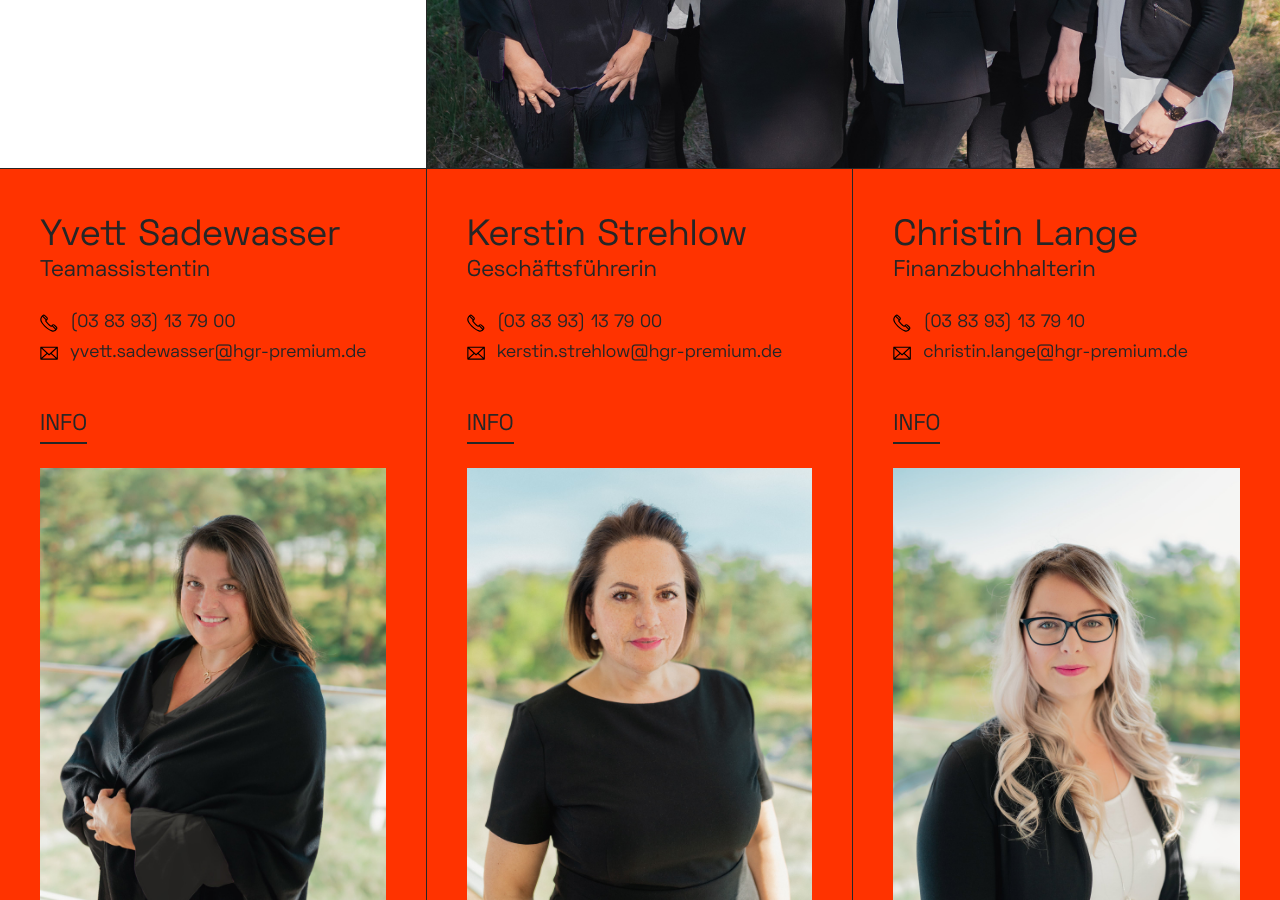
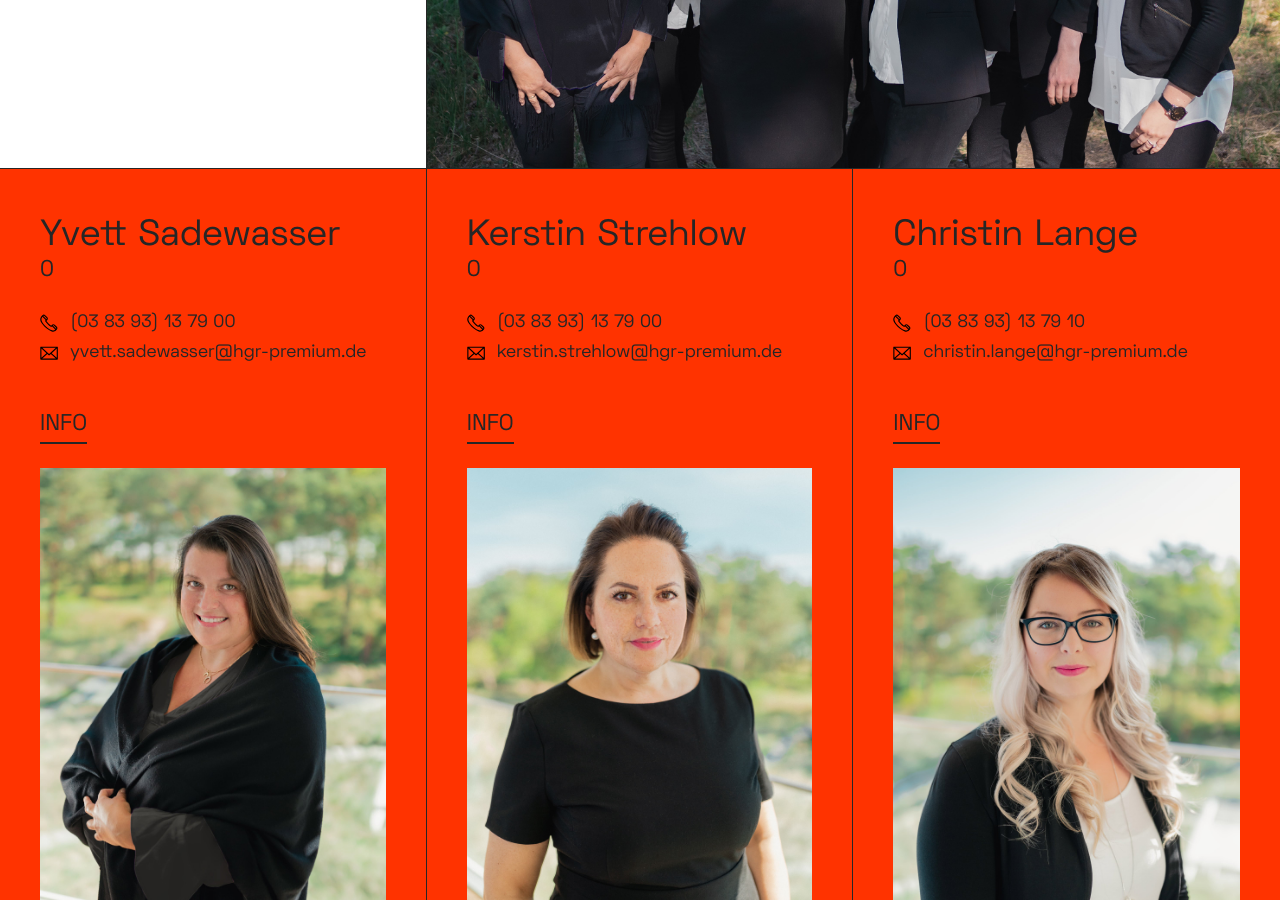
Before and after one commit to nikitasarejko/hgr, a Jekyll site: the page built from team.markdown, in a window 1280 px wide and 900 px high, scrolled down 578 px. Built offline with Jekyll 4.4.1, drawn with Linux system fonts in a browser that asks for light colours.

Commit message:
Updated Kerstin Strehlow and 3 other files

```diff
--- a/_team/christin-lange.markdown
+++ b/_team/christin-lange.markdown
@@ -1,6 +1,6 @@
 ---
 title: Christin Lange
-position: Finanzbuchhalterin
+position: 0
 portrait_image: "/uploads/christin-lange-portrait.jpg"
 telefon: "(03 83 93) 13 79 10"
 mail: christin.lange@hgr-premium.de
--- a/_team/kerstin-strehlow.markdown
+++ b/_team/kerstin-strehlow.markdown
@@ -1,6 +1,6 @@
 ---
 title: Kerstin Strehlow
-position: Geschäftsführerin
+position: 0
 portrait_image: "/uploads/kerstin-strehlow-portrait.jpg"
 telefon: "(03 83 93) 13 79 00"
 mail: kerstin.strehlow@hgr-premium.de
--- a/_team/yvett-sadewasser.markdown
+++ b/_team/yvett-sadewasser.markdown
@@ -1,6 +1,6 @@
 ---
 title: Yvett Sadewasser
-position: Teamassistentin
+position: 0
 portrait_image: "/uploads/yvett-sadewasser-portrait.jpg"
 telefon: "(03 83 93) 13 79 00"
 mail: yvett.sadewasser@hgr-premium.de
```
Also changed, not shown: index.markdown (+8 -2 lines).
